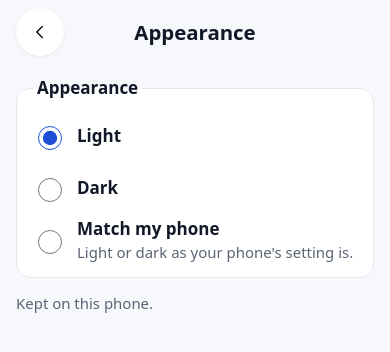
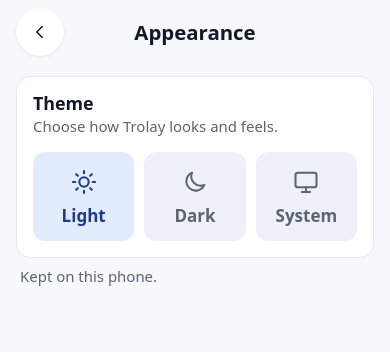
Before and after one commit to silentworks/trolay, a SvelteKit app: page /settings/appearance in a window 390 px wide. Shown: the top 352 px of the page. Built offline with nearby package versions, Linux system fonts and the light colour scheme.

Commit message:
Pick the theme from three icon cards in a titled Theme section, with Match my phone now called System (SIL-327) (#87)

```diff
--- a/src/routes/settings/+page.svelte
+++ b/src/routes/settings/+page.svelte
@@ -13,7 +13,7 @@
 		value?: string;
 	}
 
-	const LOOKS: Record<Theme, string> = { light: 'Light', dark: 'Dark', system: 'Match my phone' };
+	const LOOKS: Record<Theme, string> = { light: 'Light', dark: 'Dark', system: 'System' };
 
 	const signedIn = $derived(
 		account.status === 'signedIn'
--- a/src/routes/settings/appearance/+page.svelte
+++ b/src/routes/settings/appearance/+page.svelte
@@ -4,10 +4,12 @@
 	import { settings } from '#lib/settings.svelte.ts';
 	import type { Theme } from '#lib/theme.ts';
 
+	const uid = $props.id();
+
 	const looks: { value: Theme; label: string; hint?: string }[] = [
 		{ value: 'light', label: 'Light' },
 		{ value: 'dark', label: 'Dark' },
-		{ value: 'system', label: 'Match my phone', hint: "Light or dark as your phone's setting is." }
+		{ value: 'system', label: 'System', hint: "Light or dark as your phone's setting is." }
 	];
 </script>
 
@@ -18,24 +20,50 @@
 <div class="page">
 	<AppHeader title="Appearance" back={{ href: resolve('/settings'), label: 'Settings' }} />
 
-	<fieldset class="choice">
-		<legend>Appearance</legend>
+	<section class="section" aria-labelledby="{uid}-theme">
+		<h2 id="{uid}-theme">Theme</h2>
+		<p class="lead" id="{uid}-theme-lead">Choose how Trolay looks and feels.</p>
+		<div
+			class="looks"
+			role="radiogroup"
+			aria-labelledby="{uid}-theme"
+			aria-describedby="{uid}-theme-lead"
+		>
 			{#each looks as look (look.value)}
-			<label class="check">
+				<label class="look">
 					<input
+						class="pick"
 						type="radio"
 						name="theme"
 						value={look.value}
 						checked={settings.theme === look.value}
 						onchange={() => settings.setTheme(look.value)}
+						aria-describedby={look.hint ? `${uid}-${look.value}-hint` : undefined}
 					/>
-				<span>
-					{look.label}
-					{#if look.hint}<span class="hint">{look.hint}</span>{/if}
-				</span>
+					<svg viewBox="0 0 24 24" aria-hidden="true">
+						{#if look.value === 'light'}
+							<circle cx="12" cy="12" r="4" />
+							<path
+								d="M12 2.5v2M12 19.5v2M2.5 12h2M19.5 12h2M5.3 5.3l1.4 1.4M17.3 17.3l1.4 1.4M5.3 18.7l1.4-1.4M17.3 6.7l1.4-1.4"
+							/>
+						{:else if look.value === 'dark'}
+							<path d="M20 14.5A8 8 0 0 1 9.5 4a8 8 0 1 0 10.5 10.5Z" />
+						{:else}
+							<rect x="3" y="4" width="18" height="12.5" rx="2" />
+							<path d="M8.5 20.5h7M12 16.5v4" />
+						{/if}
+					</svg>
+					<span>{look.label}</span>
 				</label>
 			{/each}
-	</fieldset>
+		</div>
+		<!-- Read out with the System card, outside its label so it isn't part of its name. -->
+		{#each looks as look (look.value)}
+			{#if look.hint}
+				<span class="visually-hidden" id="{uid}-{look.value}-hint">{look.hint}</span>
+			{/if}
+		{/each}
+	</section>
 	<p class="note">Kept on this phone.</p>
 </div>
 
@@ -46,29 +74,81 @@
 		padding: 0 var(--gutter) var(--gutter);
 	}
 
-	.choice {
-		display: grid;
-		gap: 4px;
-		margin: 0;
-		padding: 12px 16px;
+	.section {
+		padding: 16px;
 		border: 1px solid var(--border);
 		border-radius: var(--radius);
 		background: var(--surface);
 	}
 
-	legend {
-		padding: 0 4px;
-		font-weight: 700;
+	h2 {
+		margin: 0;
+		font-size: 1.05rem;
 	}
 
-	.check > span {
-		display: grid;
-	}
-
-	.hint,
+	.lead,
 	.note {
 		color: var(--muted);
 		font-size: 0.88rem;
-		font-weight: 400;
+	}
+
+	.lead {
+		margin: 2px 0 14px;
+	}
+
+	.note {
+		margin: 8px 4px 0;
+	}
+
+	/* Three cards of the same width, each an icon over its label. */
+	.looks {
+		display: grid;
+		grid-template-columns: repeat(3, minmax(0, 1fr));
+		gap: 10px;
+	}
+
+	.look {
+		position: relative;
+		display: grid;
+		justify-items: center;
+		gap: 8px;
+		padding: 16px 8px 12px;
+		border-radius: 12px;
+		background: var(--surface-2);
+		color: var(--muted);
+		font-weight: 600;
+		cursor: pointer;
+	}
+
+	/* The radio is invisible and covers the card, so a tap anywhere on it picks it. */
+	.pick {
+		position: absolute;
+		inset: 0;
+		width: 100%;
+		height: 100%;
+		margin: 0;
+		opacity: 0;
+		cursor: pointer;
+	}
+
+	.look:has(:checked) {
+		background: var(--accent-soft);
+		color: var(--accent-soft-text);
+	}
+
+	/* The radio is hidden, so its focus ring shows on the card. */
+	.look:has(:focus-visible) {
+		outline: 3px solid var(--focus);
+		outline-offset: 2px;
+	}
+
+	svg {
+		width: 28px;
+		height: 28px;
+		fill: none;
+		stroke: currentColor;
+		stroke-width: 1.75;
+		stroke-linecap: round;
+		stroke-linejoin: round;
 	}
 </style>
```
Also changed, not shown: 2 other files (tests, documents, lock files or other folders). Lines whose indentation alone changed are shown as unchanged.
